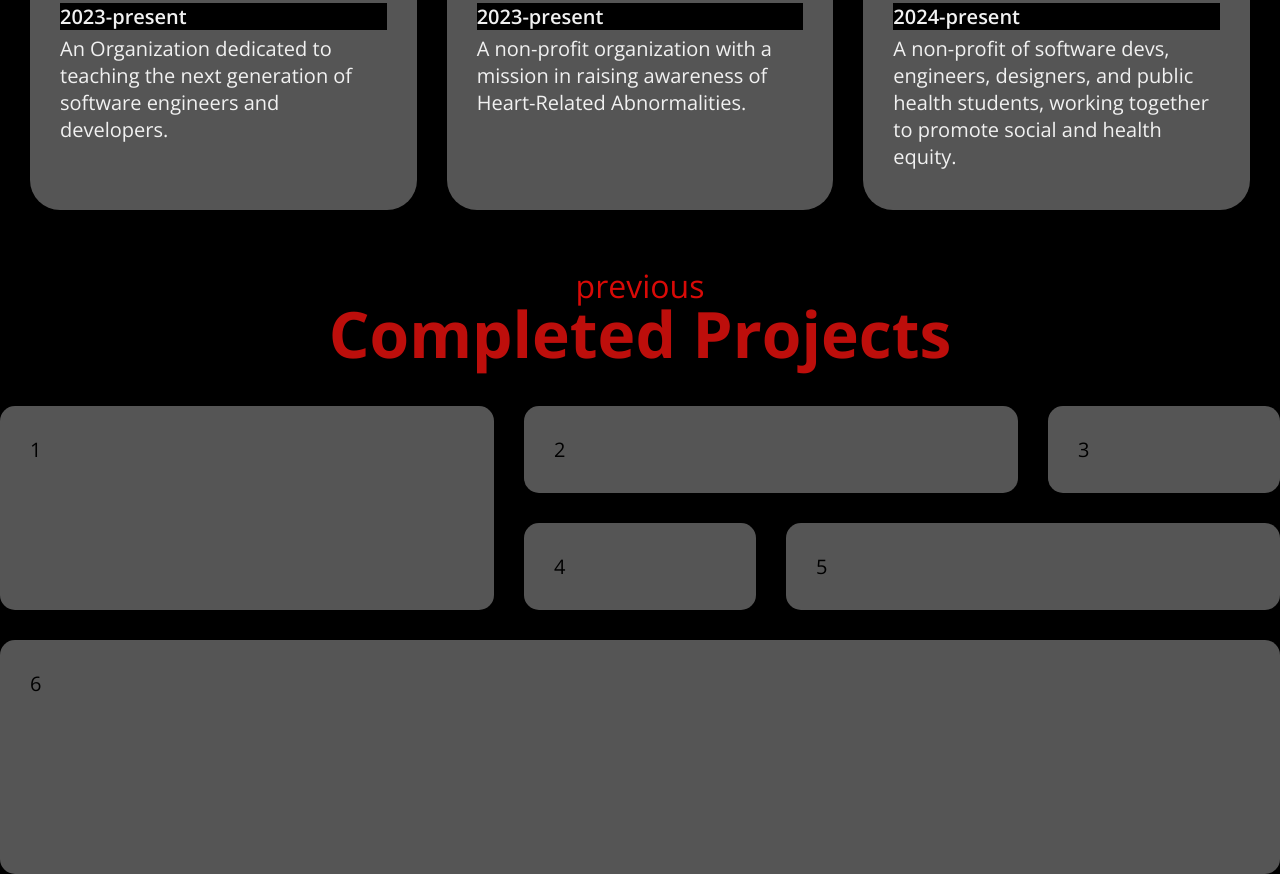
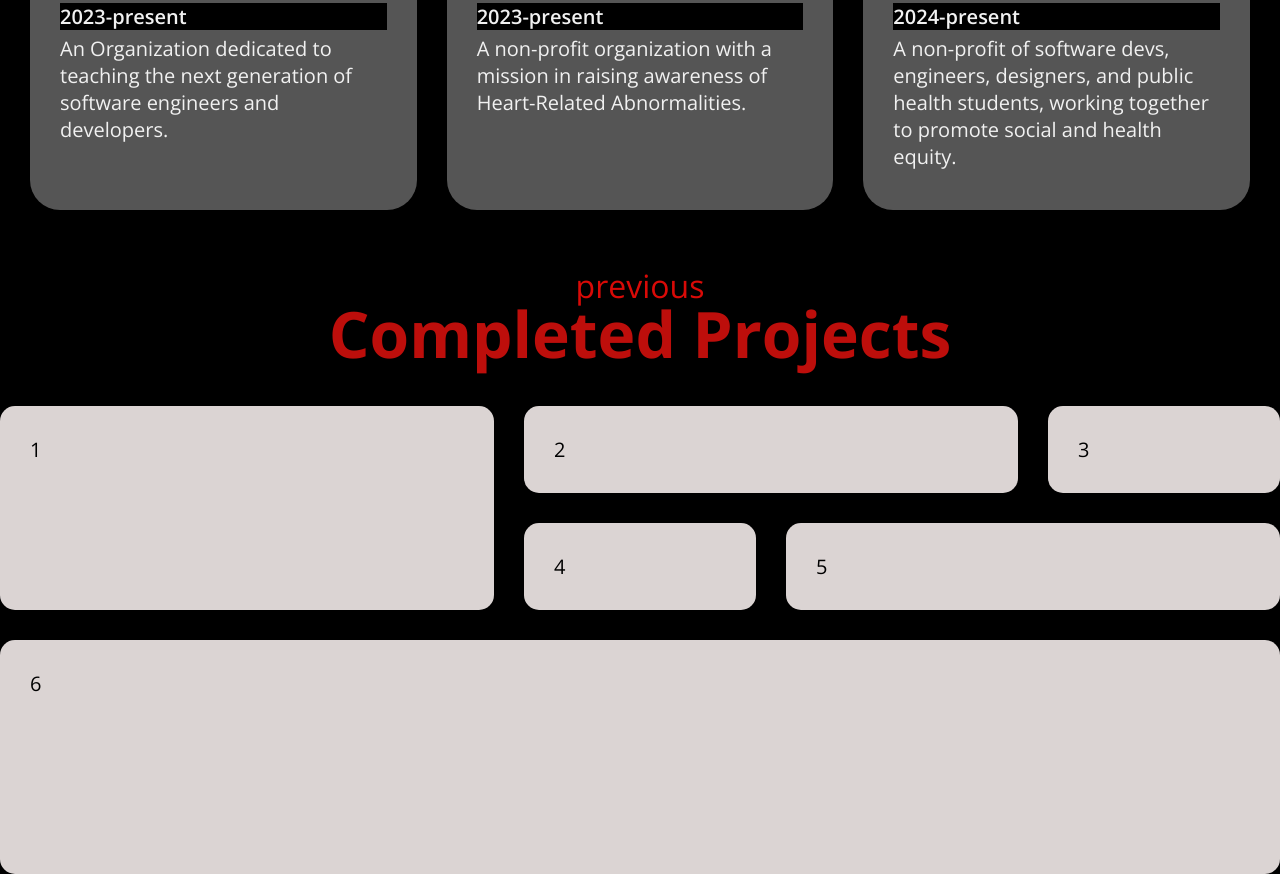
Before and after one commit to Ares-93/portfolio-html-css-js, a plain HTML site: page index.html in a window 1280 px wide. Shown: the part 2060-2934 px from the top of the page. Drawn offline with nearby package versions, Linux system fonts and the light colour scheme; files whose address does not match are found by name.

Commit message:
edited the styles a bit

```diff
--- a/style.css
+++ b/style.css
@@ -440,10 +440,12 @@ h3 {
     gap: 30px;
     grid-template-columns: repeat(5, 2fr); /*5 column items*/
     grid-template-rows: repeat(4, 1fr); /*4 column items*/
-
+    @media (max-width: 1024px) {
+      grid-template-rows: repeat(8, 1fr);
+    }
     .bento-item {
       padding: 30px;
-      background-color: var(--base-400);
+      background-color: var(--base-200);
       border-radius: 15px;
       &:nth-child(1) {
         grid-column: span 2;
```
